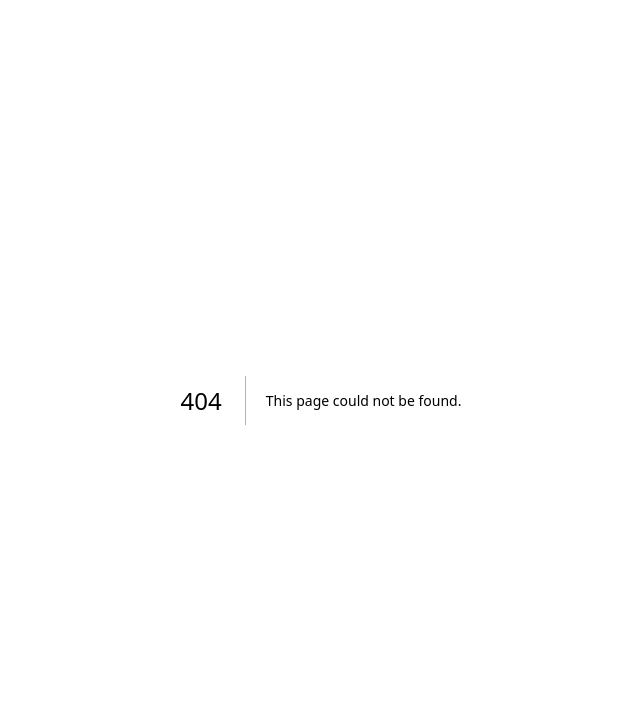
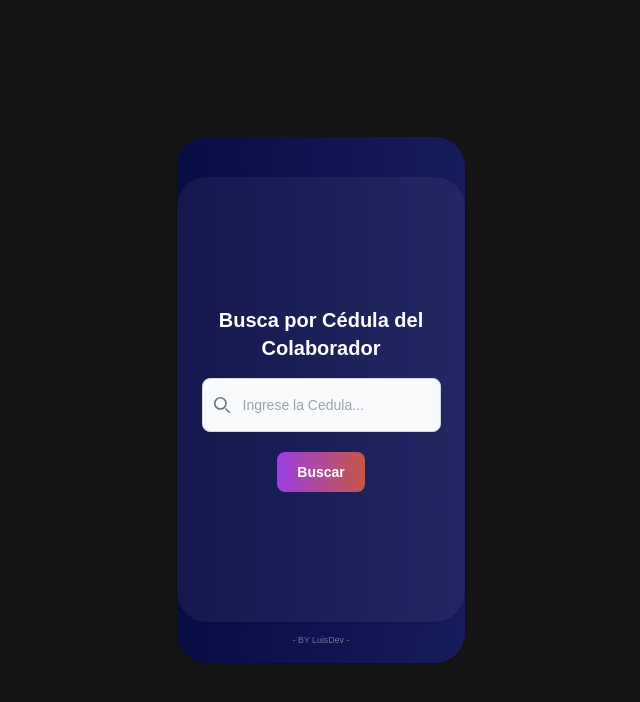
Before and after one commit to luisgrgrg/appsecure, a Next.js app: page /consultapage in a window 1280 px wide. Before the commit this address had no page. Shown: the top 702 px of the page, without its empty margins (319-959 px from the left). Built offline with nearby package versions, Linux system fonts and the light colour scheme.

Commit message:
First Deploy Finished - DESIGN WORKED

```diff
--- a/src/app/page.tsx
+++ b/src/app/page.tsx
@@ -2,6 +2,7 @@ import './globals.css'
 import { Login } from "@/pages/login"
 import { Dashboard } from "@/pages/dashboard"
 import { Qrpage } from "@/pages/qrpage"
+import { ConsultaPage } from "@/pages/consultapage"
 
 export default function Home() {
   return (
@@ -9,6 +10,7 @@ export default function Home() {
       <Login/>
       <Dashboard/>
       <Qrpage/>
+      <ConsultaPage/>
     </div>
   );
 }
--- /dev/null
+++ b/src/pages/consultapage.tsx
@@ -0,0 +1,49 @@
+"use client";
+import { useState } from "react";
+import "../app/globals.css";
+
+export function ConsultaPage() {
+
+    return (
+        <div className="min-h-screen grid grid-cols-3 place-items-center sm:grid-cols-1">
+            {/* Columna Izquierda Vacía */}
+            <div></div>
+
+            {/* Columna Central */}
+            <div className="bg-gradient-to-r from-mainColor to-mainColorDeg w-72 shadow rounded-[30px] p-4 flex flex-col items-center pt-10">
+                <div className="bg-mainColor2 bg-opacity-5 rounded-[30px] shadow p-4 w-72 h-[445px] flex flex-col  items-center justify-center  justify-start relative">
+                    <h2 className="text-center text-xl font-bold mb-4 text-white">Busca por Cédula del Colaborador</h2>
+                    <form className="place-items-center">
+                        <div className="mb-5">
+                            <div className="relative">
+                                <div className="absolute inset-y-0 start-0 flex items-center ps-3 pointer-events-none">
+                                    <svg className="w-4 h-4 text-gray-500 dark:text-gray-400" aria-hidden="true" xmlns="http://www.w3.org/2000/svg" fill="none" viewBox="0 0 20 20">
+                                        <path stroke="currentColor" stroke-linecap="round" stroke-linejoin="round" stroke-width="2" d="m19 19-4-4m0-7A7 7 0 1 1 1 8a7 7 0 0 1 14 0Z" />
+                                    </svg>
+                                </div>
+                                <input type="search" id="cc_buscador"
+                                    className="block w-full p-4 ps-10 text-sm text-gray-900 border border-gray-300 rounded-lg bg-gray-50 focus:ring-blue-500 focus:border-blue-500 dark:bg-gray-700 dark:border-gray-600 dark:placeholder-gray-400 dark:text-white dark:focus:ring-blue-500 dark:focus:border-blue-500"
+                                    placeholder="Ingrese la Cedula..." required />
+                            </div>
+                        </div>
+                        <button
+                            type="submit"
+                            className="text-white focus:ring-4 w-full
+                            bg-gradient-to-r from-purpleButton to-orangeButton
+                           focus:outline-none focus:ring-blue-300 rounded-lg
+                           text-sm sm:w-auto px-5 py-2.5 text-center font-bold">
+                            Buscar
+                        </button>
+                    </form>
+                </div>
+
+                <p className="text-xxs opacity-40 mt-1 pt-2 text-white">- BY LuisDev -</p>
+            </div>
+
+            {/* Columna Derecha Vacía */}
+            <div></div>
+        </div>
+    );
+}
+
+export default ConsultaPage;
--- a/src/pages/qrpage.tsx
+++ b/src/pages/qrpage.tsx
@@ -49,7 +49,7 @@ export function Qrpage() {
             {/* Columna Central */}
             <div className="bg-gradient-to-r from-mainColor to-mainColorDeg w-72 shadow rounded-[30px] p-4 flex flex-col items-center pt-10">
                 <div className="bg-mainColor2 bg-opacity-5 rounded-[30px] shadow p-4 w-72 h-[445px] flex flex-col items-center justify-start relative">
-                    <h2 className="text-xl font-bold mb-4 text-white">Escanea un COdigo QR</h2>
+                    <h2 className="text-xl font-bold mb-4 text-white">Escanea un Código QR</h2>
                     {scanResult
                         ?
                         <div>Success</div>
```
